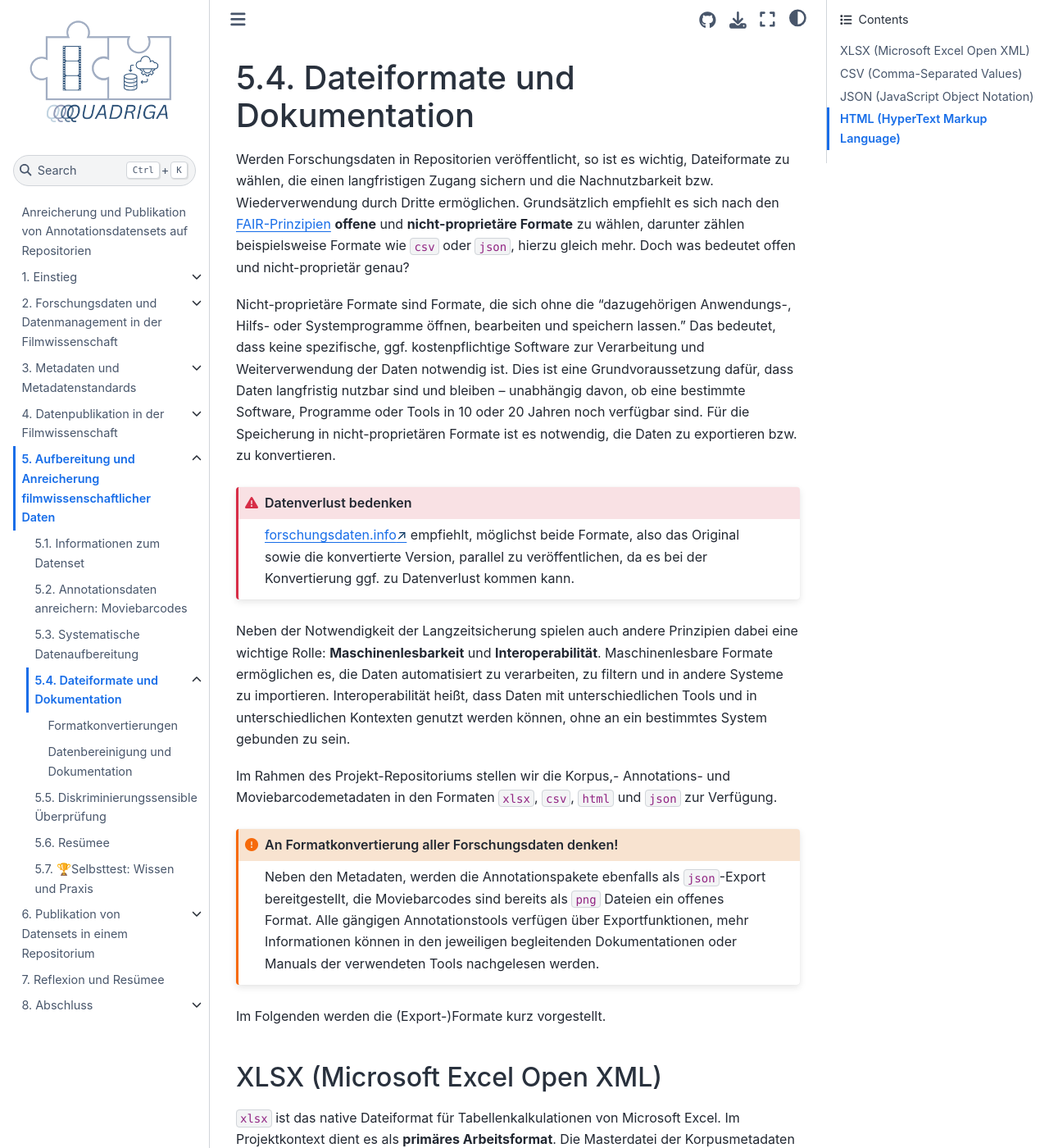
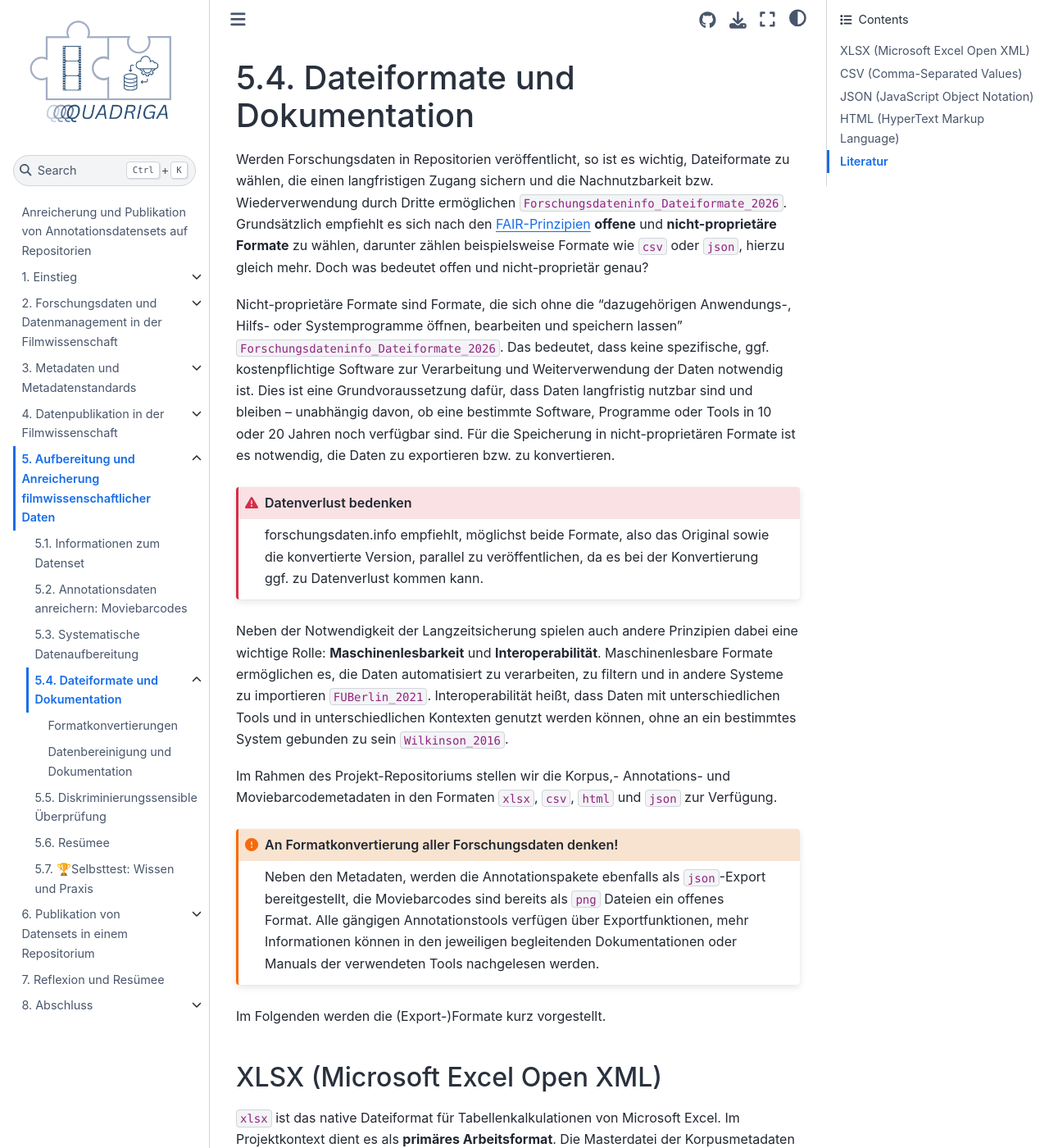
Before and after one commit to lam1aa/Bewegtes-Bild-Fallstudie-3, a Jupyter Book: the page built from 05_aufbereitung_anreicherung/formatierung_anpassung.md, in a window 1280 px wide and 1400 px high. Shown: the whole window at 82% size. Built offline with Jupyter Book 1.0.4 settings and Sphinx 7.4.7 and the Sphinx Book theme 1.1.4, drawn with Linux system fonts in a browser that asks for light colours; cross-references to code outside the pages are shown as plain code; part of the change alters nothing that is shown; some of the changed text lies outside the part shown.

Commit message:
add: bib references

````diff
--- a/05_aufbereitung_anreicherung/formatierung_anpassung.md
+++ b/05_aufbereitung_anreicherung/formatierung_anpassung.md
@@ -1,16 +1,16 @@
 # Dateiformate und Dokumentation
 
-Werden Forschungsdaten in Repositorien veröffentlicht, so ist es wichtig, Dateiformate zu wählen, die einen langfristigen Zugang sichern und die Nachnutzbarkeit bzw. Wiederverwendung durch Dritte ermöglichen. Grundsätzlich empfiehlt es sich nach den
+Werden Forschungsdaten in Repositorien veröffentlicht, so ist es wichtig, Dateiformate zu wählen, die einen langfristigen Zugang sichern und die Nachnutzbarkeit bzw. Wiederverwendung durch Dritte ermöglichen {cite}`Forschungsdateninfo_Dateiformate_2026`. Grundsätzlich empfiehlt es sich nach den
 {ref}`FAIR-Prinzipien<leitlinien-fair>` **offene** und  **nicht-proprietäre Formate** zu wählen, darunter zählen beispielsweise Formate wie `csv` oder `json`, hierzu gleich mehr. Doch was bedeutet offen und nicht-proprietär genau?
 
-Nicht-proprietäre Formate sind Formate, die sich ohne die "dazugehörigen Anwendungs-, Hilfs- oder Systemprogramme öffnen, bearbeiten und speichern lassen."  Das bedeutet, dass keine spezifische, ggf. kostenpflichtige Software zur Verarbeitung und Weiterverwendung der Daten notwendig ist. Dies ist eine Grundvoraussetzung dafür, dass Daten langfristig nutzbar sind und bleiben – unabhängig davon, ob eine bestimmte Software, Programme oder Tools in 10 oder 20 Jahren noch verfügbar sind. Für die Speicherung in nicht-proprietären Formate ist es notwendig, die Daten zu exportieren bzw. zu konvertieren.
+Nicht-proprietäre Formate sind Formate, die sich ohne die "dazugehörigen Anwendungs-, Hilfs- oder Systemprogramme öffnen, bearbeiten und speichern lassen" {cite}`Forschungsdateninfo_Dateiformate_2026`. Das bedeutet, dass keine spezifische, ggf. kostenpflichtige Software zur Verarbeitung und Weiterverwendung der Daten notwendig ist. Dies ist eine Grundvoraussetzung dafür, dass Daten langfristig nutzbar sind und bleiben – unabhängig davon, ob eine bestimmte Software, Programme oder Tools in 10 oder 20 Jahren noch verfügbar sind. Für die Speicherung in nicht-proprietären Formate ist es notwendig, die Daten zu exportieren bzw. zu konvertieren.
 
 ```{admonition} Datenverlust bedenken
 :class: danger
-<a href="https://forschungsdaten.info/fdm-allgemein/veroeffentlichen-und-archivieren/dateiformate" class="external-link" target="_blank">forschungsdaten.info</a> empfiehlt, möglichst beide Formate, also das Original sowie die konvertierte Version, parallel zu veröffentlichen, da es bei der Konvertierung ggf. zu Datenverlust kommen kann.
+forschungsdaten\.info empfiehlt, möglichst beide Formate, also das Original sowie die konvertierte Version, parallel zu veröffentlichen, da es bei der Konvertierung ggf. zu Datenverlust kommen kann.
 ```
 
-Neben der Notwendigkeit der Langzeitsicherung spielen auch andere Prinzipien dabei eine wichtige Rolle: **Maschinenlesbarkeit** und **Interoperabilität**. Maschinenlesbare Formate ermöglichen es, die Daten automatisiert zu verarbeiten, zu filtern und in andere Systeme zu importieren. Interoperabilität heißt, dass Daten mit unterschiedlichen Tools und in unterschiedlichen Kontexten genutzt werden können, ohne an ein bestimmtes System gebunden zu sein.
+Neben der Notwendigkeit der Langzeitsicherung spielen auch andere Prinzipien dabei eine wichtige Rolle: **Maschinenlesbarkeit** und **Interoperabilität**. Maschinenlesbare Formate ermöglichen es, die Daten automatisiert zu verarbeiten, zu filtern und in andere Systeme zu importieren {cite}`FUBerlin_2021`. Interoperabilität heißt, dass Daten mit unterschiedlichen Tools und in unterschiedlichen Kontexten genutzt werden können, ohne an ein bestimmtes System gebunden zu sein {cite}`Wilkinson_2016`.
 
 Im Rahmen des Projekt-Repositoriums stellen wir die Korpus,- Annotations- und Moviebarcodemetadaten in den Formaten `xlsx`, `csv`, `html` und `json` zur Verfügung.
 
@@ -23,12 +23,12 @@ Im Folgenden werden die (Export-)Formate kurz vorgestellt.
 ## XLSX (Microsoft Excel Open XML)
 
 `xlsx` ist das native Dateiformat für Tabellenkalkulationen von Microsoft Excel. Im Projektkontext dient es als **primäres Arbeitsformat**. Die Masterdatei der Korpusmetadaten wird in Excel gepflegt, da das Format mehrere Tabellenblätter, Kommentarfunktionen, bedingte Formatierungen, Listen uvm. ermöglicht. Diese Funktionen sind im Laufe von kontinuierlichen Arbeitsprozessen sehr hilfreich.
-`xlsx` wird jedoch nicht als primäres Publikationsformat verwendet, da es ein proprietäres Format ist. Wie von forschungsdaten.info empfohlen, wird es jedoch parallel mit publiziert.
+`xlsx` wird jedoch nicht als primäres Publikationsformat verwendet, da es ein proprietäres Format ist. Wie von forschungsdaten\.info empfohlen, wird es jedoch parallel mit publiziert {cite}`Forschungsdateninfo_Dateiformate_2026`.
 
 ## CSV (Comma-Separated Values)
 
-`csv` ist ein einfaches, textbasiertes Format für tabellarische Daten. Gespeichert werden die Werte üblicherweise durch ein Komma `,` als Trennzeichen. Es ist das am weitesten verbreitete offene Formate für strukturierte Daten und kann von nahezu jeder Software gelesen werden (Texteditor, Python, R).
-`csv` eignet sich gut für den Datenaustausch und maschinelle Verwertbarkeit, hat aber auch einige Nachteile. Es unterstützt beispielsweise keine komplexeren oder verschachtelten Datenstrukturen.
+`csv` ist ein einfaches, textbasiertes Format für tabellarische Daten. Gespeichert werden die Werte üblicherweise durch ein Komma `,` als Trennzeichen {cite}`Shafranovich_2005`. Es ist ein weit verbreitetes offenes Format für strukturierte Daten und kann von nahezu jeder Software gelesen werden (Texteditor, Python, R).
+`csv` eignet sich gut für den Datenaustausch und maschinelle Verwertbarkeit, hat aber auch einige Nachteile. Es unterstützt beispielsweise keine komplexeren oder verschachtelten Datenstrukturen {cite}`LibraryOfCongress_2024`.
 
 Für eine bessere Übersichtlichkeit wird hier zur Demonstrierung ein (verkürzter) generischer Beispieldatensatz mit Filmmetadaten verwendet:
 
@@ -45,7 +45,7 @@ Wie hier zu erkennen ist, werden die Feldtrennzeichen durch ein Semikolon `;` ge
 (json-format)=
 ## JSON (JavaScript Object Notation)
 
-`json` ist ein einfaches und kompaktes Format für strukturierte Daten, das ebenfalls in einer lesbaren Textform vorliegt und den Datenaustausch zwischen verschiedenen Anwendungen (z. B. Webanwendungen, APIs) ermöglicht. Informationen werden dabei in Form von Schlüssel-Wert-Paaren organisiert und können zu Objekten und Listen zusammengefasst werden. Im Gegensatz zu `csv` kann `json` hierarchische und verschachtelte Strukturen abbilden.
+`json` ist ein einfaches und kompaktes Format für strukturierte Daten, das ebenfalls in einer lesbaren Textform vorliegt und den Datenaustausch zwischen verschiedenen Anwendungen (z. B. Webanwendungen, APIs) ermöglicht. Informationen werden dabei in Form von Schlüssel-Wert-Paaren organisiert und können zu Objekten und Listen zusammengefasst werden. Im Gegensatz zu `csv` kann `json` hierarchische und verschachtelte Strukturen abbilden {cite}`Bray_2017`.
 
 Der generische Beispieldatensatz (gekürzt) als `json`-Eintrag sieht dann so aus:
 
@@ -126,7 +126,7 @@ Als viertes Format wird ein interaktives, durchsuchbares `html`-Dokument bereitg
 ```
 
 Was ist `html`? `html` ist eine Auszeichnungssprache (Markup-Language) zur Strukturierung und Darstellung von Inhalten im Web. Anders als `csv` oder `json` dient `html` nicht primär dem Datenaustausch, sondern der Beschreibung von Inhalten wie Texte mit Hyperlinks, Bildern, Überschriften, Absätzen usw.
-`html` basiert auf sogenannten Tags, die den Inhalt eines Dokuments (semantisch) gliedern. Jedes Element besteht aus einem öffnenden Tag, dem Inhalt und einem schließenden Tag:
+`html` basiert auf sogenannten Tags, die den Inhalt eines Dokuments (semantisch) gliedern. Jedes Element besteht aus einem öffnenden Tag, dem Inhalt und einem schließenden Tag {cite}`MDN_HTML_2026`:
 
 ```{figure} ../assets/05_aufbereitung_anreicherung/abb_k05_html_tags_elemente.png
 ---
@@ -264,3 +264,9 @@ Die folgende Tabelle fasst alle wichtigsten Informationen der bereitgestellten D
 <br>
 
 Im nachfolgenden Abschnitt wird Schritt für Schritt demonstriert, wie die Metadaten aus dem primären Arbeitsformat `xlsx` in die anderen Formate überführt werden können.
+
+## Literatur
+
+```{bibliography}
+:filter: docname in docnames
+```
--- a/references.bib
+++ b/references.bib
@@ -467,3 +467,63 @@
   url    = {https://about.gitlab.com/de-de/blog/what-is-yaml/},
   year   = {2025}
 }
+
+@misc{Forschungsdateninfo_Dateiformate_2026,
+  author = {{Redaktion von forschungsdaten.info}},
+  title  = {{Dateiformate}},
+  note   = {[Abgerufen: 2026-08-27]},
+  url    = {https://forschungsdaten.info/fdm-allgemein/veroeffentlichen-und-archivieren/dateiformate},
+  year   = {2026}
+}
+
+@misc{FUBerlin_2021,
+  author = {{Forschungsdatenmanagement Freie Universität Berlin}},
+  title  = {{Maschinenlesbarkeit}},
+  note   = {[FDM-Glossar. Abgerufen: 2026-08-27]},
+  url    = {https://www.fu-berlin.de/sites/forschungsdatenmanagement/glossar/maschinenlesbarkeit.html},
+  year   = {2021}
+}
+
+@article{Wilkinson_2016,
+  author  = {{Wilkinson, Mark D. et al.}},
+  title   = {{The FAIR Guiding Principles for Scientific Data Management and Stewardship}},
+  journal = {{Scientific Data}},
+  volume  = {3},
+  number  = {160018},
+  doi     = {10.1038/sdata.2016.18},
+  year    = {2016}
+}
+
+@misc{Shafranovich_2005,
+  author    = {Shafranovich, Yakov},
+  title     = {{Common Format and MIME Type for Comma-Separated Values (CSV) Files}},
+  publisher = {{RFC Editor}},
+  note      = {{RFC 4180}},
+  doi       = {10.17487/RFC4180},
+  year      = {2005}
+}
+
+@misc{LibraryOfCongress_2024,
+  author = {{Library of Congress}},
+  title  = {{CSV, Comma Separated Values (RFC 4180)}},
+  note   = {[Abgerufen: 2026-08-27]},
+  url    = {https://www.loc.gov/preservation/digital/formats/fdd/fdd000323.shtml},
+  year   = {2024}
+}
+
+@misc{Bray_2017,
+  author    = {Bray, Tim},
+  title     = {{The JavaScript Object Notation (JSON) Data Interchange Format}},
+  publisher = {{RFC Editor}},
+  note      = {{RFC 8259}},
+  doi       = {10.17487/RFC8259},
+  year      = {2017}
+}
+
+@misc{MDN_HTML_2026,
+  author = {{MDN Web Docs}},
+  title  = {{Basic HTML Syntax}},
+  note   = {[Abgerufen: 2026-08-27]},
+  url    = {https://developer.mozilla.org/en-US/docs/Learn_web_development/Core/Structuring_content/Basic_HTML_syntax},
+  year   = {2026}
+}
````
